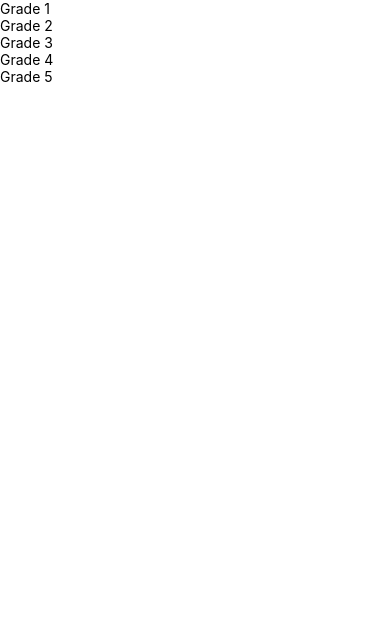
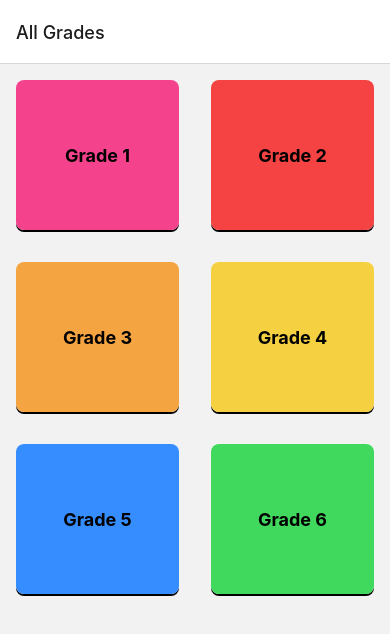
Before and after one commit to PoornaGTX/eduApp, a React Native app: screen / in a window 390 px wide. Shown: the top 634 px of the page. Built offline with nearby package versions, Linux system fonts and the light colour scheme.

Commit message:
Grades and subjects screen

```diff
--- a/App.js
+++ b/App.js
@@ -1,12 +1,27 @@
 import { StatusBar } from "expo-status-bar";
 import { StyleSheet, Text, View } from "react-native";
+import { NavigationContainer } from "@react-navigation/native";
+import { createNativeStackNavigator } from "@react-navigation/native-stack";
 
 import GradesScreen from "./screens/GradesScreen";
+import GradeSubjects from "./screens/GradeSubjects";
+
+const Stack = createNativeStackNavigator();
 
 export default function App() {
-  return <GradesScreen />;
+  return (
+    <>
+      <StatusBar style="dark" />
+
+      <NavigationContainer>
+        <Stack.Navigator>
+          <Stack.Screen name="All Grades" component={GradesScreen} />
+          <Stack.Screen name="Subjects" component={GradeSubjects} />
+        </Stack.Navigator>
+      </NavigationContainer>
+    </>
+  );
 }
-
 const styles = StyleSheet.create({
   container: {
     flex: 1,
--- a/app.json
+++ b/app.json
@@ -6,6 +6,7 @@
     "orientation": "portrait",
     "icon": "./assets/icon.png",
     "userInterfaceStyle": "light",
+    "backgroundColor": "#24180f",
     "splash": {
       "image": "./assets/splash.png",
       "resizeMode": "contain",
@@ -14,9 +15,7 @@
     "updates": {
       "fallbackToCacheTimeout": 0
     },
-    "assetBundlePatterns": [
-      "**/*"
-    ],
+    "assetBundlePatterns": ["**/*"],
     "ios": {
       "supportsTablet": true
     },
--- a/components/GradeGirdTitle.js
+++ b/components/GradeGirdTitle.js
@@ -1,11 +1,18 @@
-import { View, Text, Pressable } from "react-native";
+import { View, Text, Pressable, StyleSheet, Platform } from "react-native";
 
-const GradeGirdTitle = ({ grade, color }) => {
+const GradeGirdTitle = ({ grade, color, onPressProp }) => {
   return (
-    <View>
-      <Pressable>
-        <View>
-          <Text>{grade}</Text>
+    <View style={styles.gridItem}>
+      <Pressable
+        style={({ pressed }) => [
+          styles.button,
+          pressed ? styles.buttonPressed : null, //this for ios
+        ]}
+        android_ripple={{ color: "#ccc" }}
+        onPress={onPressProp}
+      >
+        <View style={[styles.innerContainer, { backgroundColor: color }]}>
+          <Text style={styles.title}>{grade}</Text>
         </View>
       </Pressable>
     </View>
@@ -13,3 +20,34 @@ const GradeGirdTitle = ({ grade, color }) => {
 };
 
 export default GradeGirdTitle;
+
+const styles = StyleSheet.create({
+  gridItem: {
+    flex: 1,
+    margin: 16,
+    height: 150,
+    borderRadius: 8,
+    elevation: 4,
+    shadowColor: "black",
+    shadowOffset: { width: 0, height: 2 },
+    backgroundColor: "white",
+    overflow: Platform.OS === "android" ? "hidden" : "visible",
+  },
+  button: {
+    flex: 1,
+  },
+  buttonPressed: {
+    opacity: 0.5,
+  },
+  innerContainer: {
+    flex: 1,
+    padding: 16,
+    justifyContent: "center",
+    alignItems: "center",
+    borderRadius: 8,
+  },
+  title: {
+    fontWeight: "bold",
+    fontSize: 18,
+  },
+});
--- a/dummyData/data.js
+++ b/dummyData/data.js
@@ -4,4 +4,20 @@ export const grades = [
   { id: "g3", Grade: "Grade 3", color: "#f5a442" },
   { id: "g4", Grade: "Grade 4", color: "#f5d142" },
   { id: "g5", Grade: "Grade 5", color: "#368dff" },
+  { id: "g6", Grade: "Grade 6", color: "#41d95d" },
 ];
+
+export const Subjects = [
+  { id: "g1s1", gID: "g1", subjectName: "English", color: "#f5428d" },
+  { id: "g1s2", gID: "g1", subjectName: "Sinhala", color: "#f54242" },
+  { id: "g1s3", gID: "g1", subjectName: "IT", color: "#f5a442" },
+  { id: "g1s4", gID: "g1", subjectName: "Tamil", color: "#f5d142" },
+  { id: "g1s5", gID: "g1", subjectName: "Hisory", color: "#368dff" },
+  { id: "g1s6", gID: "g1", subjectName: "Maths", color: "#41d95d" },
+  { id: "g2s1", gID: "g2", subjectName: "English", color: "#f5428d" },
+  { id: "g2s2", gID: "g2", subjectName: "Sinhala", color: "#f54242" },
+  { id: "g2s3", gID: "g2", subjectName: "IT", color: "#f5a442" },
+  { id: "g2s4", gID: "g2", subjectName: "Tamil", color: "#f5d142" },
+  { id: "g2s5", gID: "g2", subjectName: "Hisory", color: "#368dff" },
+  { id: "g2s6", gID: "g2", subjectName: "Maths", color: "#41d95d" },
+];
--- a/package.json
+++ b/package.json
@@ -9,10 +9,14 @@
     "web": "expo start --web"
   },
   "dependencies": {
+    "@react-navigation/native": "^6.0.13",
+    "@react-navigation/native-stack": "^6.9.1",
     "expo": "~46.0.13",
     "expo-status-bar": "~1.4.0",
     "react": "18.0.0",
-    "react-native": "0.69.6"
+    "react-native": "0.69.6",
+    "react-native-safe-area-context": "^4.4.1",
+    "react-native-screens": "^3.18.1"
   },
   "devDependencies": {
     "@babel/core": "^7.12.9"
--- /dev/null
+++ b/screens/GradeSubjects.js
@@ -0,0 +1,39 @@
+import { View, FlatList, StyleSheet, Text } from "react-native";
+
+import { Subjects } from "../dummyData/data";
+
+//route will resive to any registred screens
+const GradeSubjects = ({ route }) => {
+  const gradeID = route.params.singlegardeID;
+
+  const displaySubjects = Subjects.filter((singleSubject) => {
+    return singleSubject.gID === gradeID;
+  });
+
+  const renderSubjectItem = (itemData) => {
+    return (
+      <View>
+        <Text>{itemData.item.subjectName}</Text>
+      </View>
+    );
+  };
+
+  return (
+    <View>
+      <FlatList
+        data={displaySubjects}
+        keyExtractor={(item) => item.id}
+        renderItem={renderSubjectItem}
+      />
+    </View>
+  );
+};
+
+export default GradeSubjects;
+
+const styles = StyleSheet.create({
+  container: {
+    flex: 1,
+    padding: 16,
+  },
+});
--- a/screens/GradesScreen.js
+++ b/screens/GradesScreen.js
@@ -3,18 +3,27 @@ import { Text, FlatList } from "react-native";
 import { grades } from "../dummyData/data";
 import GradeGirdTitle from "../components/GradeGirdTitle";
 
-const renderGradesItem = (itemData) => {
-  return (
-    <GradeGirdTitle grade={itemData.item.Grade} color={itemData.item.color} />
-  );
-};
+const GradesScreen = ({ navigation }) => {
+  const renderGradesItem = (itemData) => {
+    const pressHandler = () => {
+      navigation.navigate("Subjects", { singlegardeID: itemData.item.id });
+    };
 
-const GradesScreen = () => {
+    return (
+      <GradeGirdTitle
+        grade={itemData.item.Grade}
+        color={itemData.item.color}
+        onPressProp={pressHandler}
+      />
+    );
+  };
+
   return (
     <FlatList
       data={grades}
       keyExtractor={(item) => item.id}
       renderItem={renderGradesItem}
+      numColumns={2}
     />
   );
 };
```
Also changed, not shown: 1 other file (tests, documents, lock files or other folders).
